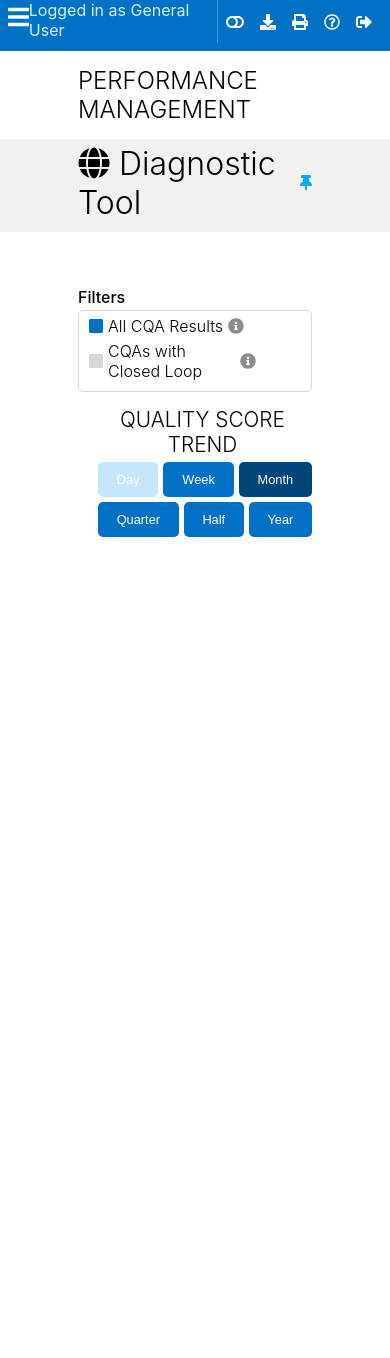
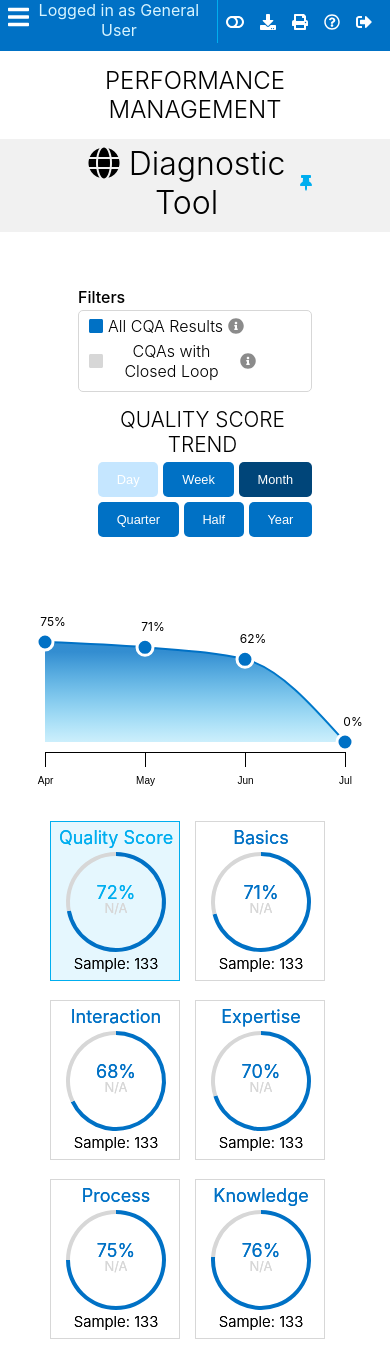
Before and after one commit to Xrythidon/D3ChartsCX, a React (Create React App) app: page / in a window 390 px wide. Before the commit the page ends 844 px from the top, so only its background shows below. Built offline with nearby package versions, Linux system fonts and the light colour scheme.

Commit message:
Finished project, finished mobile breakpoints

```diff
--- a/src/App.js
+++ b/src/App.js
@@ -1,57 +1,47 @@
-import React, { useEffect, useState } from "react";
-import { useMediaQuery } from "react-responsive";
+import React, { useState } from "react";
+
 import "./styles/styles.scss";
-import "./styles/burgermenu.scss";
-
 import data from "./data";
 
+//PageParts
+import Nav from "./pageParts/Nav";
+import Main from "./pageParts/Main";
+import Gauge from "./pageParts/Gauge";
+import Area from "./pageParts/Area";
+
+// Components
 import GaugeChart from "./components/charts/GaugeChart";
 import AreaChart from "./components/charts/AreaChart";
 
-import Template from "./template/index";
-
 function App() {
-  const isTablet = useMediaQuery({
-    query: "(min-width: 900px)",
-  });
-
   const gaugeData = data["gaugeData"];
   const areaData = data["areaData"];
 
   const [dataDefault, setDataDefault] = useState(gaugeData[0].name);
 
-
-  useEffect(() => {
-    console.log(gaugeData);
-  }, []);
-
   return (
-    <Template/>
+    <div className="app">
+      <Nav />
+      <Main title={dataDefault} />
+      <div className="chart__container">
+        <Gauge
+          gaugeData={gaugeData}
+          GaugeChart={GaugeChart}
+          setDataDefault={setDataDefault}
+        />
+        <Area
+          dataDefault={dataDefault}
+          AreaChart={AreaChart}
+          areaData={areaData}
+        />
+      </div>
+    </div>
   );
 }
 
 export default App;
 
-
 /*
 
-    <div className="App">
-      <Template/>
-      <h1>{dataDefault}</h1>
-      {gaugeData.map((data, index) => (
-        <GaugeChart
-          key={index}
-          index={index}
-          setDataDefault={setDataDefault}
-          gaugeData={data}
-          innerRadius={46}
-          outerRadius={50}
-        />
-      ))}
-      {dataDefault && (isTablet ? (
-        <AreaChart data={areaData[dataDefault]} width={500} height={150} />
-      ) : (
-        <AreaChart data={areaData[dataDefault]} width={300} height={100} />
-      ))}
-    </div>
+
     */
--- a/src/components/charts/AreaChart.js
+++ b/src/components/charts/AreaChart.js
@@ -1,10 +1,8 @@
 import React, { useEffect } from "react";
 import * as d3 from "d3";
-import { transition } from "d3";
 
 function AreaChart({ data, width, height }) {
   useEffect(() => {
-    console.log(data);
     drawChart();
   }, [data, width]);
 
--- a/src/components/charts/GaugeChart.js
+++ b/src/components/charts/GaugeChart.js
@@ -1,8 +1,7 @@
-import React, { useEffect, useRef, useState } from "react";
+import React, { useEffect } from "react";
 import * as d3 from "d3";
 
 const GaugeChart = ({ gaugeData, index, outerRadius, innerRadius, setDataDefault }) => {
-  const svgRef = useRef();
   const margin = {
     top: 30,
     right: 15,
@@ -28,14 +27,13 @@ const GaugeChart = ({ gaugeData, index, outerRadius, innerRadius, setDataDefault
 
     // Create new svg
     const svg = d3
-      .select(".container")
+      .select(".gauge__container")
       .append("svg")
       .attr("class", (index === 0) ? "gauge gauge--selected" :"gauge" )
       .attr("width", width)
       .attr("height", height)
       .on("click", function () {
         setDataDefault(gaugeData.name)
-        console.log(gaugeData.name);
         d3.selectAll(".gauge").attr("class", "gauge");
         d3.selectAll(".gauge").select("path").attr("class", null);
         d3.select(this).attr("class", "gauge gauge--selected");
@@ -96,7 +94,7 @@ const GaugeChart = ({ gaugeData, index, outerRadius, innerRadius, setDataDefault
   };
 
   return <>
-  <div className="container"></div>
+
   </>;
 };
 
--- /dev/null
+++ b/src/pageParts/Area.js
@@ -0,0 +1,21 @@
+import React from "react";
+import { useMediaQuery } from "react-responsive";
+
+const Area = ({dataDefault, AreaChart, areaData}) => {
+    const isTablet = useMediaQuery({
+        query: "(min-width: 900px)",
+      });
+
+  return (
+    <>
+      {dataDefault &&
+        (isTablet ? (
+          <AreaChart data={areaData[dataDefault]} width={500} height={150} />
+        ) : (
+          <AreaChart data={areaData[dataDefault]} width={300} height={100} />
+        ))}
+    </>
+  );
+};
+
+export default Area;
--- /dev/null
+++ b/src/pageParts/Gauge.js
@@ -0,0 +1,22 @@
+import React from "react";
+
+const Gauge = ({gaugeData, GaugeChart, setDataDefault}) => {
+  return (
+    <>
+      {gaugeData.map((data, index) => (
+        <GaugeChart
+          key={index}
+          index={index}
+          setDataDefault={setDataDefault}
+          gaugeData={data}
+          innerRadius={46}
+          outerRadius={50}
+
+        />
+      ))}
+      <div className="gauge__container"></div>
+    </>
+  );
+};
+
+export default Gauge;
--- /dev/null
+++ b/src/pageParts/Main.js
@@ -0,0 +1,65 @@
+import React from "react";
+import { FontAwesomeIcon } from "@fortawesome/react-fontawesome";
+import {
+  faThumbtack,
+  faGlobe,
+  faSquare,
+  faInfoCircle,
+} from "@fortawesome/free-solid-svg-icons";
+const Main = ({title}) => {
+  return (
+    <main className="main">
+      <h2 className="main__header">Performance Management</h2>
+      <div className="main__banner">
+        <div className="main__subheaderContainer">
+          <h1 className="main__subheader">
+            <FontAwesomeIcon icon={faGlobe} /> Diagnostic Tool
+          </h1>
+          <div className="main__save">
+            <FontAwesomeIcon icon={faThumbtack} size="1x" />
+          </div>
+        </div>
+      </div>
+      <div className="main__filters">
+        <div className="filters__left">
+          <h3 className="filters__header">Filters</h3>
+          <div className="filters">
+            <ul className="filters__open">
+              <li className="open__item blue">
+                <FontAwesomeIcon icon={faSquare} />
+              </li>
+              <li className="open__item">All CQA Results</li>
+              <li className="open__item grey">
+                <FontAwesomeIcon icon={faInfoCircle} />
+              </li>
+            </ul>
+            <ul className="filters__closed">
+              <li className="closed__item grey2">
+                <FontAwesomeIcon icon={faSquare} />
+              </li>
+              <li className="closed__item">CQAs with Closed Loop</li>
+              <li className="closed__item grey">
+                <FontAwesomeIcon icon={faInfoCircle} />
+              </li>
+            </ul>
+          </div>
+        </div>
+        <div className="filters__right">
+          <div className="trend">
+            <h3 className="trend__header">{title} Trend</h3>
+            <div className="trend__date">
+              <button className="btn trend__btn btn--disabled">Day</button>
+              <button className="btn trend__btn">Week</button>
+              <button className="btn btn--current trend__btn">Month</button>
+              <button className="btn trend__btn">Quarter</button>
+              <button className="btn trend__btn">Half</button>
+              <button className="btn trend__btn">Year</button>
+            </div>
+          </div>
+        </div>
+      </div>
+    </main>
+  );
+};
+
+export default Main;
--- /dev/null
+++ b/src/pageParts/Nav.js
@@ -0,0 +1,85 @@
+import React from "react";
+import { FontAwesomeIcon } from "@fortawesome/react-fontawesome";
+import { faQuestionCircle } from "@fortawesome/free-regular-svg-icons";
+import {
+  faThumbtack,
+  faChartBar,
+  faEnvelopeOpenText,
+  faShapes,
+  faFileSignature,
+  faToggleOff,
+  faDownload,
+  faPrint,
+  faSignOutAlt,
+  faBars,
+} from "@fortawesome/free-solid-svg-icons";
+import { useMediaQuery } from "react-responsive";
+
+const Nav = () => {
+  const isTablet = useMediaQuery({
+    query: "(min-width: 900px)",
+  });
+
+  return (
+    <>
+      {isTablet && (
+        <nav className="nav">
+          <ul className="nav__links">
+            <li className="nav__link">
+              <FontAwesomeIcon icon={faThumbtack} size="1x" />
+            </li>
+            <li className="nav__link">
+              <FontAwesomeIcon icon={faChartBar} />
+            </li>
+            <li className="nav__link">
+              <FontAwesomeIcon icon={faEnvelopeOpenText} />
+            </li>
+            <li className="nav__link">
+              <FontAwesomeIcon icon={faShapes} />
+            </li>
+            <li className="nav__link">
+              <FontAwesomeIcon icon={faFileSignature} />
+            </li>
+          </ul>
+        </nav>
+      )}
+
+      <div className="status">
+        <div className="status__bar">
+          <div className="status__left">
+            {!isTablet ? (
+              <nav className="nav--burger">
+                {" "}
+                <FontAwesomeIcon icon={faBars} size="1x" />
+              </nav>
+            ) : (
+              <h1 className="status__title">Diagnostic Tool</h1>
+            )}
+          </div>
+          <div className="status__right">
+            <ul className="status__links">
+              <li className="status__loggedIn">Logged in as General User</li>
+              <li className="status__link">
+                <FontAwesomeIcon icon={faToggleOff} />
+              </li>
+              <li className="status__link">
+                <FontAwesomeIcon icon={faDownload} />
+              </li>
+              <li className="status__link">
+                <FontAwesomeIcon icon={faPrint} />
+              </li>
+              <li className="status__link">
+                <FontAwesomeIcon icon={faQuestionCircle} />
+              </li>
+              <li className="status__link">
+                <FontAwesomeIcon icon={faSignOutAlt} />
+              </li>
+            </ul>
+          </div>
+        </div>
+      </div>
+    </>
+  );
+};
+
+export default Nav;
--- a/src/styles/burgermenu.scss
+++ /dev/null
@@ -1,66 +0,0 @@
-/* Position and sizing of burger button */
-.bm-burger-button {
-    position: fixed;
-    width: 36px;
-    height: 30px;
-    left: 36px;
-    top: 36px;
-  }
-
-  /* Color/shape of burger icon bars */
-  .bm-burger-bars {
-    background: #373a47;
-  }
-
-  /* Color/shape of burger icon bars on hover*/
-  .bm-burger-bars-hover {
-    background: #a90000;
-  }
-
-  /* Position and sizing of clickable cross button */
-  .bm-cross-button {
-    height: 24px;
-    width: 24px;
-  }
-
-  /* Color/shape of close button cross */
-  .bm-cross {
-    background: #bdc3c7;
-  }
-
-  /*
-  Sidebar wrapper styles
-  Note: Beware of modifying this element as it can break the animations - you should not need to touch it in most cases
-  */
-  .bm-menu-wrap {
-    position: fixed;
-    height: 100%;
-  }
-
-  /* General sidebar styles */
-  .bm-menu {
-    background: #373a47;
-    padding: 2.5em 1.5em 0;
-    font-size: 1.15em;
-  }
-
-  /* Morph shape necessary with bubble or elastic */
-  .bm-morph-shape {
-    fill: #373a47;
-  }
-
-  /* Wrapper for item list */
-  .bm-item-list {
-    color: #b8b7ad;
-    padding: 0.8em;
-  }
-
-  /* Individual item */
-  .bm-item {
-    display: inline-block;
-  }
-
-  /* Styling of overlay */
-  .bm-overlay {
-    background: rgba(0, 0, 0, 0.3);
-  }
--- a/src/styles/styles.scss
+++ b/src/styles/styles.scss
@@ -1,9 +1,14 @@
 @import "./variables";
 
+//Mixins
+@mixin for-tablet-portrait-up {
+  @media (min-width: 600px) {
+    @content;
+  }
+}
 
-//Mixins
 @mixin for-tablet-landscape-up {
-  @media (min-width: 900px) {
+  @media (min-width: 950px) {
     @content;
   }
 }
@@ -28,7 +33,7 @@
 
 //App
 
-.App {
+.app {
   text-align: center;
 }
 
@@ -36,7 +41,41 @@ svg {
   transition: all 123ms;
 }
 
+.chart__container {
+  margin-top: 50px;
+  display: flex;
+  flex-direction: column;
+  justify-content: center;
+  align-items: center;
+
+
+  @include for-tablet-landscape-up() {
+    flex-direction: row;
+  }
+}
+
 // Gauge
+
+.gauge__container {
+  flex-flow: row wrap;
+  max-width: calc(100%);
+  justify-content: center;
+  order: 2;
+
+  @include for-tablet-portrait-up() {
+    max-width: 80%;
+  }
+
+  @include for-tablet-landscape-up() {
+    max-width: 100.333%;
+    order: 1;
+  }
+
+  @include for-desktop-up(){
+    max-width: 30%;
+  }
+
+}
 
 .gauge {
   border: 1px solid $arc-grey;
@@ -91,6 +130,15 @@ svg {
 
 // Area Chart
 
+.area__container {
+  order: 1;
+  margin-bottom: 25px;
+
+  @include for-tablet-landscape-up() {
+    order: 2;
+  }
+}
+
 .area {
   fill: url(#svgGradient);
 }
@@ -115,7 +163,6 @@ svg {
   position: fixed;
   position: fixed;
   height: 100vh;
-
 }
 
 .nav--burger {
@@ -166,10 +213,9 @@ svg {
   justify-content: space-between;
   padding-bottom: 8px;
 
-  @include for-tablet-landscape-up(){
+  @include for-tablet-landscape-up() {
     margin-left: 7%;
   }
-
 }
 
 .status__title {
@@ -177,8 +223,6 @@ svg {
   font-size: 1.5rem;
   text-shadow: 2px 2px black;
   display: block;
-
-
 }
 
 .status__links {
```
